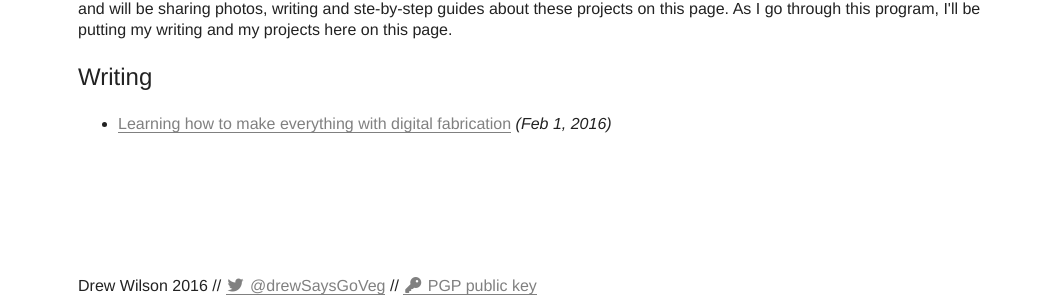
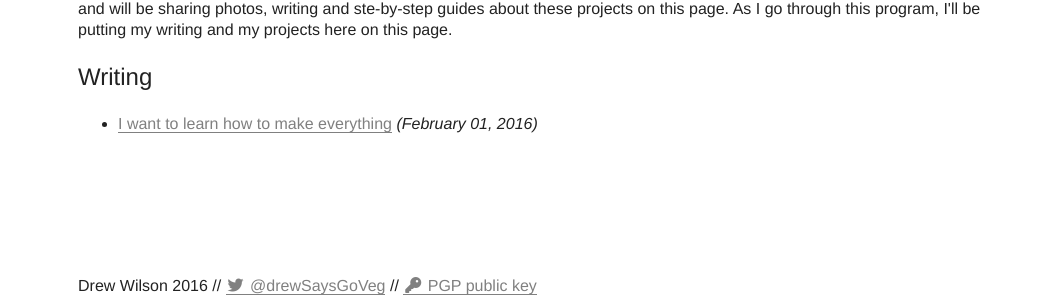
Before and after one commit to drewrwilson/drewrwilson.github.io, a Jekyll site: the page built from fabacademy/index.html, in a window 1280 px wide. Shown: the part 900-1207 px from the top of the page, without its empty margins (94-1149 px from the left). Built offline with Jekyll 4.4.1, drawn with Linux system fonts in a browser that asks for light colours; nearby versions of some CDN libraries; library files that are not in the unit come from our copies.

Commit message:
add tag list. fix link bug

```diff
--- a/fabacademy/index.html
+++ b/fabacademy/index.html
@@ -19,7 +20,13 @@
       <h2>Writing</h2>
       <p>
         <ul>
-          <li><a href="https://drewrwilson.com/blog/starting-fabacademy/">Learning how to make everything with digital fabrication</a> <em>(Feb 1, 2016)</em></li>
+          {% for post in site.categories['blog'] %}
+          {% for tag in post.tags %}
+          {% if tag == page.tag %}
+          <li><a href="{{post.url}}">{{post.title}}</a> <em>({{ post.date | date: '%B %d, %Y' }})</em></li>
+          {% endif %}
+          {% endfor %}
+          {% endfor %}
         </ul>
       </p>
       <!-- <h2>Projects:</h2>
```
Also changed, not shown: other parts of fabacademy/index.html (+1 -0 lines), _posts/blog/2016-02-01-starting-fabacademy.md (+1 -2 lines).
